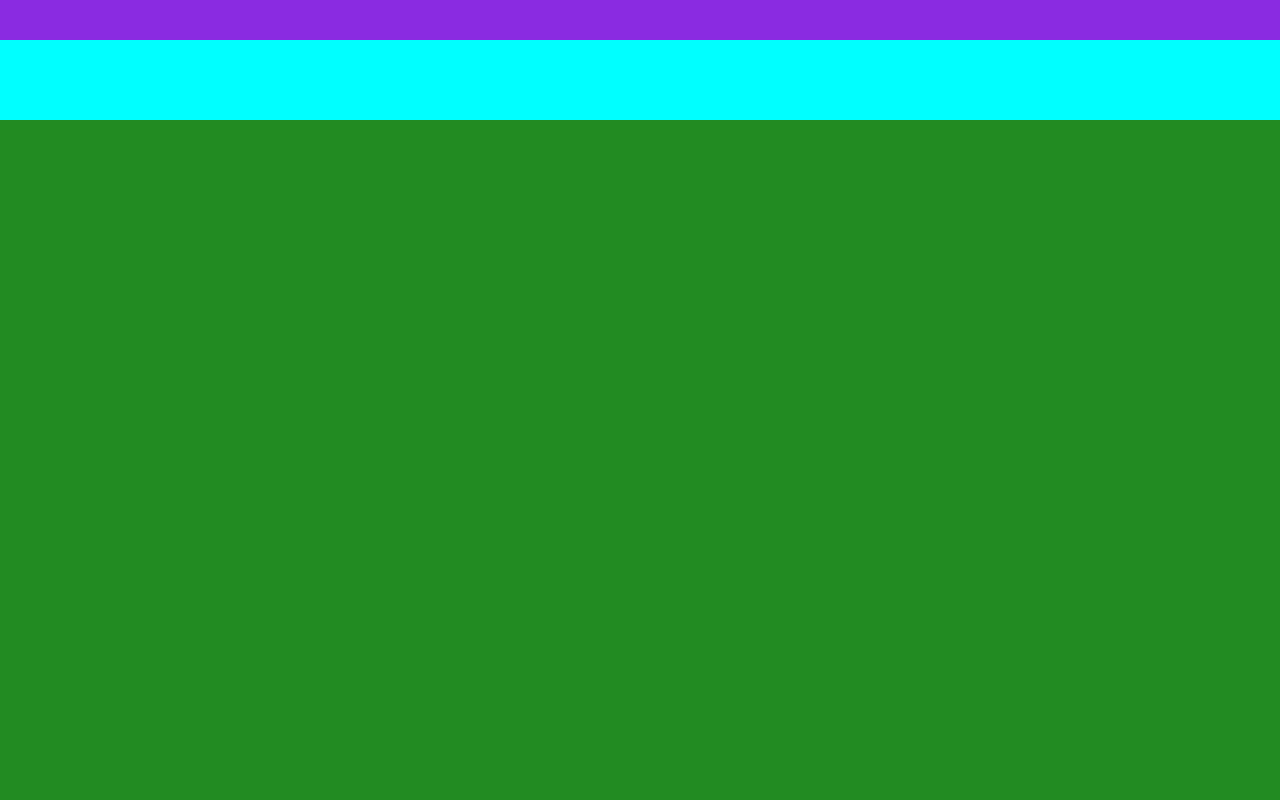
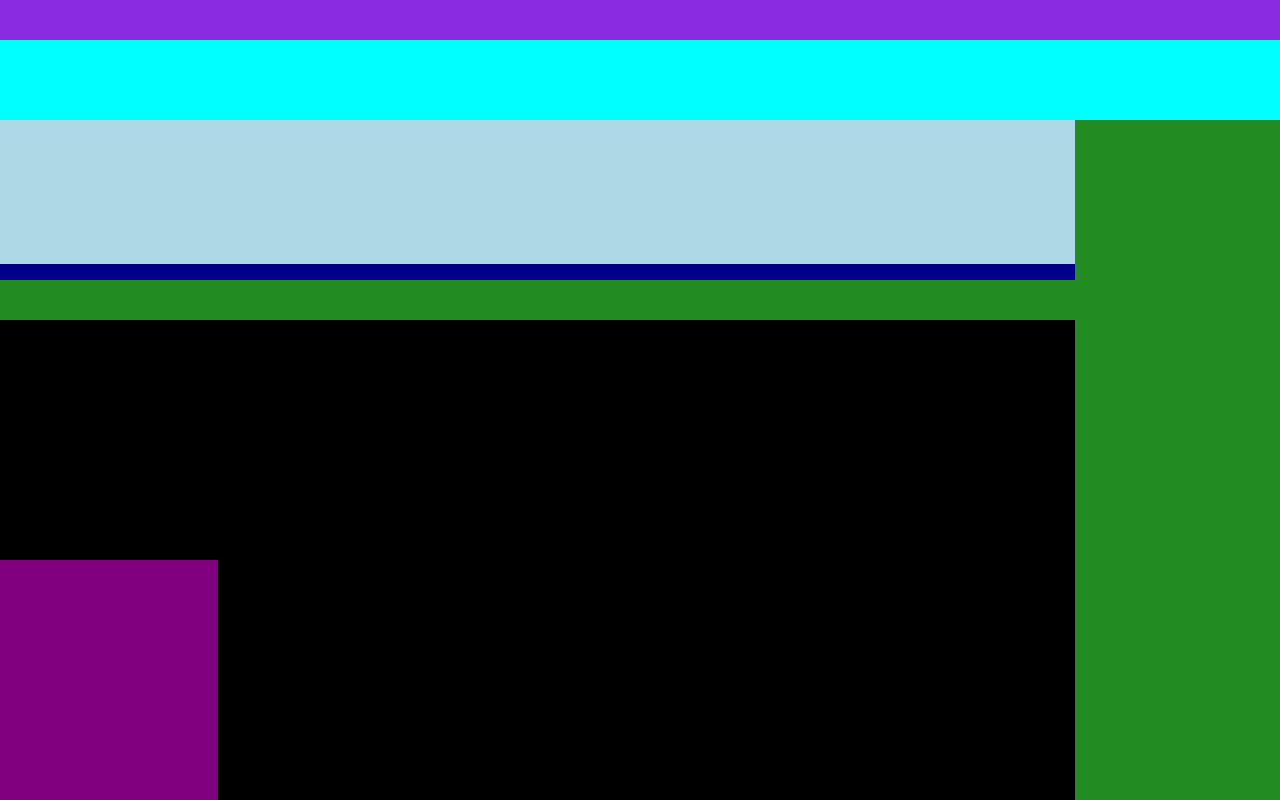
Before and after one commit to tsmithno2/Portfolio, a React (Create React App) app: page / in a window 1280 px wide. Shown: the part 720-1520 px from the top of the page. Built offline with nearby package versions, Linux system fonts and the light colour scheme.

Commit message:
more basic card set up

```diff
--- a/src/components/skills/Skills.css
+++ b/src/components/skills/Skills.css
@@ -3,3 +3,40 @@
   width: 100vw;
   background-color: forestgreen;
 }
+.SkillDescrip {
+  height: 20vh;
+  width: 84vw;
+  background-color: darkblue;
+  margin-bottom: 5vh;
+}
+.SDCard {
+  height: 18vh;
+  width: 84vw;
+  background-color: lightblue;
+}
+.SCards {
+  height: 75vh;
+  width: 84vw;
+  padding-top: 30vh;
+  background-color: black;
+}
+.CSCard {
+  height: 100vh;
+  width: 17vw;
+  background-color: purple;
+}
+/* .JSCard {
+  height: 100vh;
+  width: 17vw;
+  background-color: chocolate;
+}
+.BackendCard {
+  height: 100vh;
+  width: 17vw;
+  background-color: teal;
+}
+.OtherCard {
+  height: 100vh;
+  width: 17vw;
+  background-color: crimson;
+} */
--- a/src/components/skills/Skills.js
+++ b/src/components/skills/Skills.js
@@ -8,8 +8,8 @@ class Skills extends Component {
         <div className="SkillDescrip">
           <div className="SDCard"></div>
         </div>
-        <div className="SkillsCards">
-          <div className="C#Card"></div>
+        <div className="SCards">
+          <div className="CSCard"></div>
           <div className="JSCard"></div>
           <div className="BackendCard"></div>
           <div className="OtherCard"></div>
```
